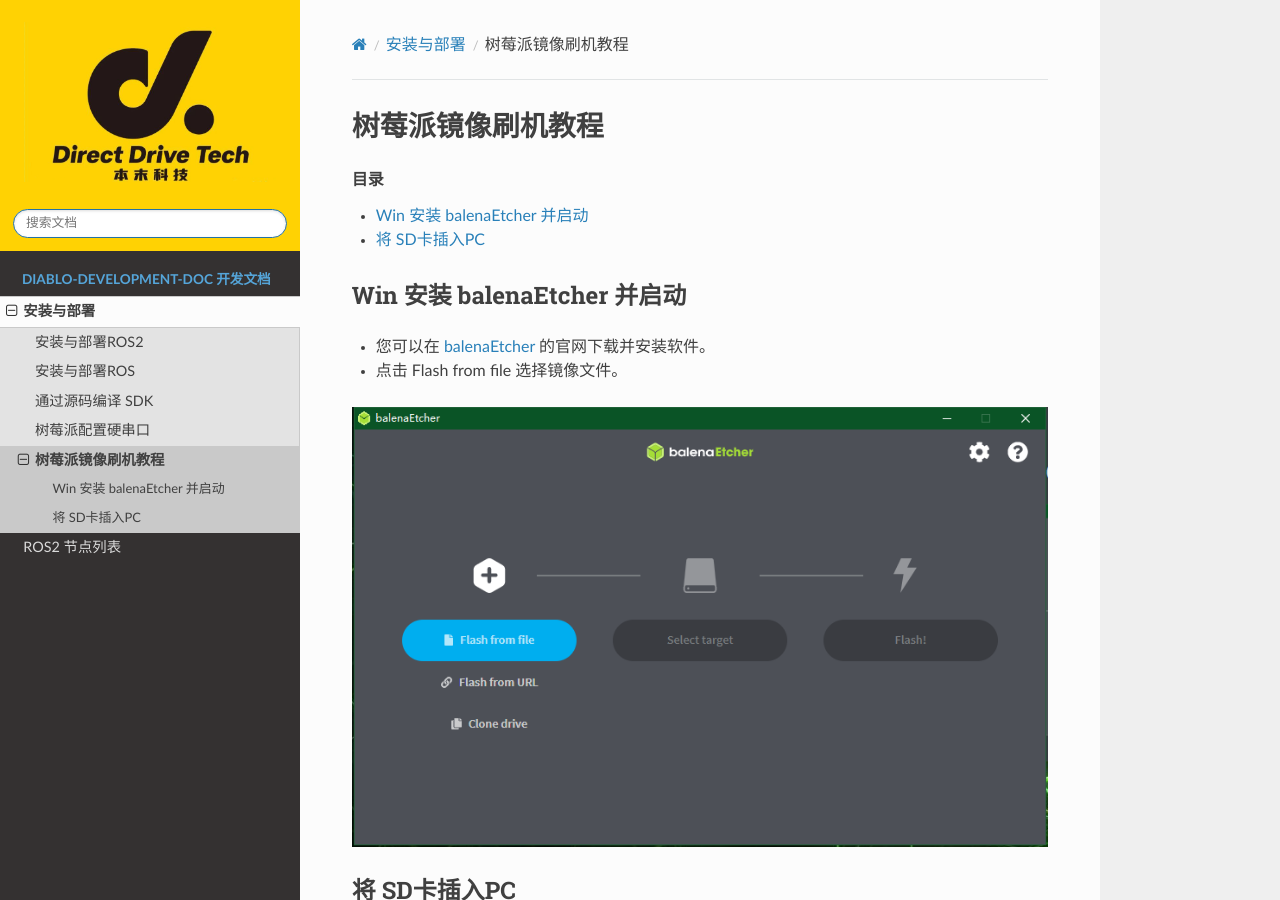
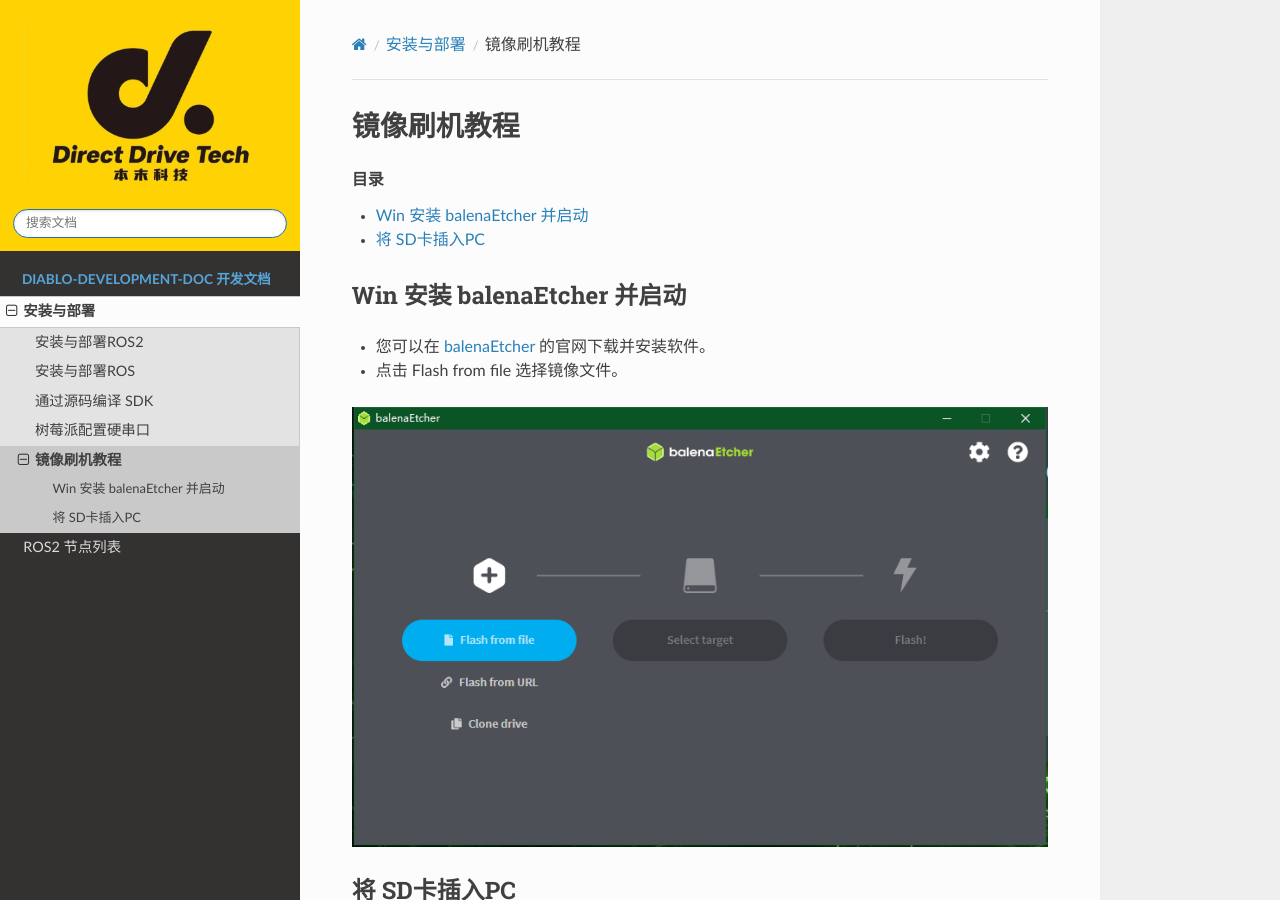
Before and after one commit to DDTRobot/diablo-sdk-docs, a Sphinx documentation site: the page built from source/pages/Installation/flash-image.md, in a window 1280 px wide and 900 px high. Built offline with Sphinx 7.4.7 and the Read the Docs theme 2.0.0, drawn with Linux system fonts in a browser that asks for light colours.

Commit message:
Update flash-image.md

````diff
--- a/source/pages/Installation/flash-image.md
+++ b/source/pages/Installation/flash-image.md
@@ -1,4 +1,4 @@
-# 树莓派镜像刷机教程
+# 镜像刷机教程
 
 ```{toctree}
 :maxdepth: 1
````
